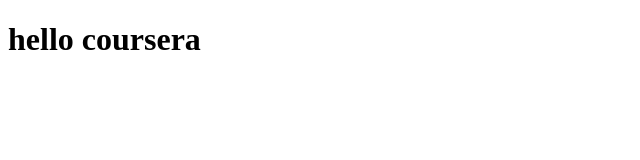
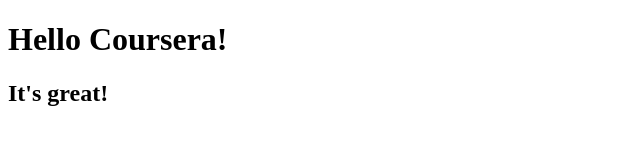
Before and after one commit to mariamat/coursera-test, a plain HTML site: page site/index.html in a window 1280 px wide. Shown: the whole page, without its empty margins (0-640 px from the left). Drawn offline with Linux system fonts and the light colour scheme.

Commit message:
Small addition to content

```diff
--- a/site/index.html
+++ b/site/index.html
@@ -4,6 +4,7 @@
 	<title>Hello Coursera</title>
 </head>
 <body>
-<h1>hello coursera</h1>
+<h1>Hello Coursera!</h1>
+<h2>It's great!</h2>
 </body>
 </html>
```
